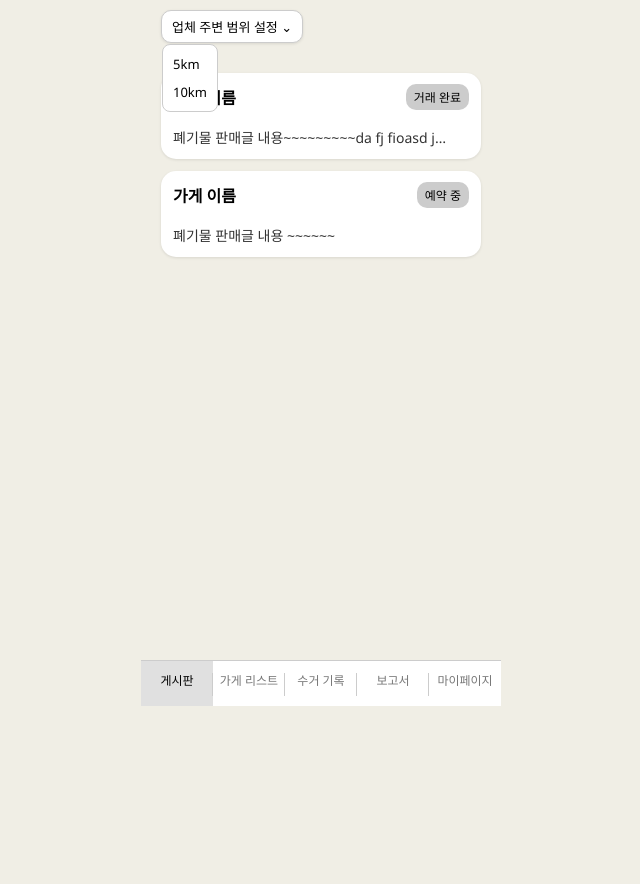
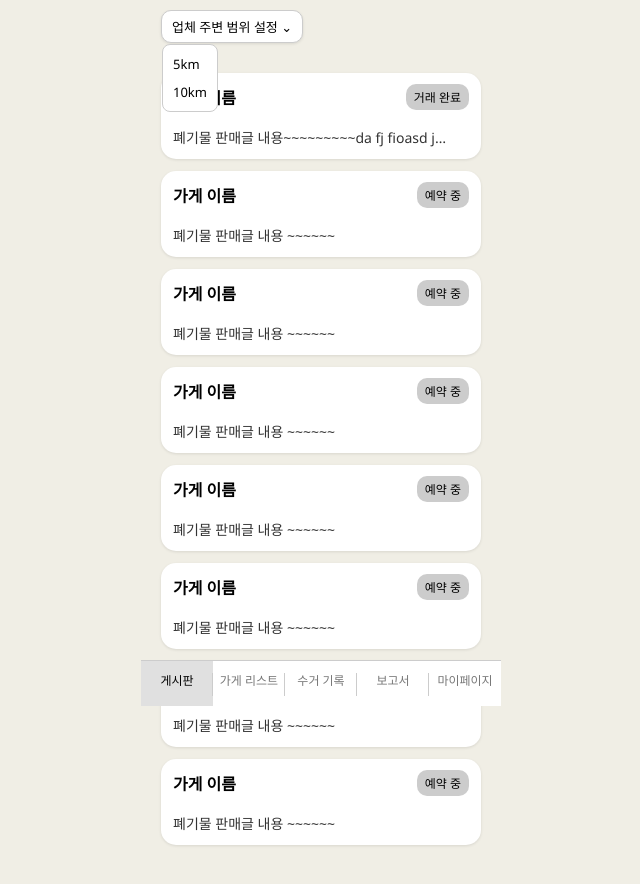
Before and after one commit to EcoGem-ESG/EcoGem-FE, a plain HTML site: page ecogem-frontend/pages/company/board-company.html in a window 1280 px wide. Shown: the part 94-978 px from the top of the page, without its empty margins (319-959 px from the left). Before the commit the page ends 800 px from the top, so only its background shows below. Drawn offline with Linux system fonts and the light colour scheme.

Commit message:
[UI] 스크롤 수정

```diff
--- a/ecogem-frontend/css/auth/signup.css
+++ b/ecogem-frontend/css/auth/signup.css
@@ -8,14 +8,16 @@ body {
   background-color: #F0EEE5;
   display: flex;
   justify-content: center;
-  align-items: center;
-  height: 100vh;
+  align-items: start;
+  min-height: 100vh;
 }
 
 .mobile-frame {
   width: 360px;
-  height: 640px;
+  height: 100vh;
   background-color: #F0EEE5;
+  display: flex;
+  flex-direction: column;
   overflow: hidden;
 }
 
@@ -35,10 +37,14 @@ body {
 }
 
 .header {
+  position: sticky;
+  top: 0;
+  background-color: #F0EEE5;
+  z-index: 50;
   display: flex;
   align-items: center;
   gap: 10px;
-  margin-bottom: 20px;
+  padding: 20px;
 }
 
 .logo {
@@ -129,6 +135,7 @@ input {
   border: none;
   width: 100%;
   padding: 12px;
+  margin-bottom: 20px;
   font-size: 16px;
   border-radius: 25px;
   margin-top: 20px;
--- a/ecogem-frontend/css/company/board-company.css
+++ b/ecogem-frontend/css/company/board-company.css
@@ -16,15 +16,18 @@ body {
 .scroll-area {
     flex: 1;
     overflow-y: auto;
-    padding-bottom: 45px;
-    /* ✅ 메뉴바 높이만큼 공간 확보 */
+    padding-bottom: 45px /* 메뉴바 높이만큼 공간 확보 */
 }
 
 .board-header {
+    position: sticky;   /* 스크롤해도 고정 */
+    top: 0;
     padding: 20px;
     display: flex;
     align-items: center;
     gap: 10px;
+    background-color: #f0eee5;
+    z-index: 50;
 }
 
 .logo {
@@ -94,14 +97,10 @@ h2 {
     font-size: 14px;
     color: #333;
     text-align: left;
-    white-space: nowrap;
-    /* 한 줄로 제한 */
+    white-space: nowrap; /* 한 줄로 제한 */
     overflow: hidden;
-    /* 넘치는 부분 숨김 */
     text-overflow: ellipsis;
-    /* … 처리 */
-    cursor: pointer;
-    /* 클릭 가능한 표시 */
+    cursor: pointer; /* 클릭 가능한 표시 */
     padding-right: 20px;
 }
 
--- a/ecogem-frontend/pages/company/board-company.html
+++ b/ecogem-frontend/pages/company/board-company.html
@@ -8,11 +8,15 @@
 </head>
 <body>
   <div class="mobile-frame">
+
+    <!-- 상단 고정 영역 -->
     <div class="board-header">
       <img src="../../assets/EcoGem_titleLogo.png" class="logo" />
       <h2>게시판</h2>
     </div>
 
+    <!-- 스크롤 영역 시작 -->
+    <div class="scroll-area">
       <div class="range-select">
           업체 주변 범위 설정 ⌄
           <ul class="dropdown">
@@ -35,10 +39,41 @@
           <span class="badge">예약 중</span>
         </div>
 
-      <!-- 더 많은 post-card 반복 가능 -->
+        <div class="post-card">
+            <div class="store-name">가게 이름</div>
+            <div class="post-content">폐기물 판매글 내용 ~~~~~~</div>
+            <span class="badge">예약 중</span>
           </div>
+          <div class="post-card">
+            <div class="store-name">가게 이름</div>
+            <div class="post-content">폐기물 판매글 내용 ~~~~~~</div>
+            <span class="badge">예약 중</span>
+          </div>
+          <div class="post-card">
+            <div class="store-name">가게 이름</div>
+            <div class="post-content">폐기물 판매글 내용 ~~~~~~</div>
+            <span class="badge">예약 중</span>
+          </div>
+          <div class="post-card">
+            <div class="store-name">가게 이름</div>
+            <div class="post-content">폐기물 판매글 내용 ~~~~~~</div>
+            <span class="badge">예약 중</span>
+          </div>
+          <div class="post-card">
+            <div class="store-name">가게 이름</div>
+            <div class="post-content">폐기물 판매글 내용 ~~~~~~</div>
+            <span class="badge">예약 중</span>
+          </div>
+          <div class="post-card">
+            <div class="store-name">가게 이름</div>
+            <div class="post-content">폐기물 판매글 내용 ~~~~~~</div>
+            <span class="badge">예약 중</span>
+          </div>
+      </div>
+    </div>
+    <!-- 스크롤 영역 끝 -->
 
-    <!-- 하단 메뉴바 (업체용) -->
+    <!-- 하단 고정 메뉴바 -->
     <div class="bottom-nav">
       <div class="nav-item active">게시판</div>
       <div class="nav-item">가게 리스트</div>
```
Also changed, not shown: ecogem-frontend/pages/signup.html (+5 -6 lines). Lines whose indentation alone changed are shown as unchanged.
